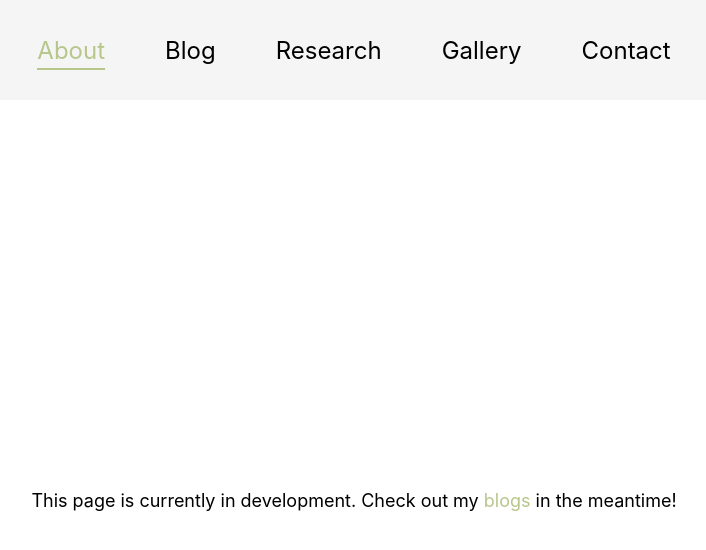
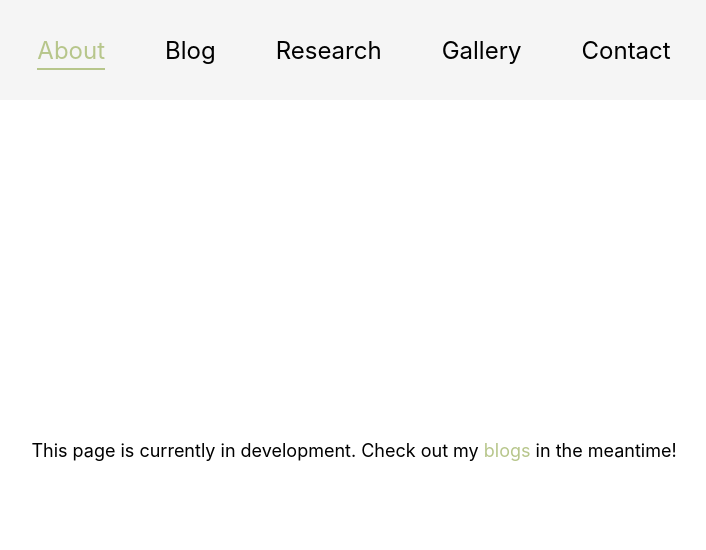
Before and after one commit to lukemoenning/digdiaries, a Next.js app: page / in a window 1280 px wide. Shown: the top 550 px of the page, without its empty margins (286-992 px from the left). Built offline with nearby package versions, Linux system fonts and the light colour scheme.

Commit message:
fix development alert style

```diff
--- a/app/components/InDevelopmentAlert.tsx
+++ b/app/components/InDevelopmentAlert.tsx
@@ -5,7 +5,7 @@ import { NextLink }from '@/app/libs/common-components'
 function InDevelopmentAlert() {
   return (
     <NormalPageWidth>
-      <BodyText style={{margin: 'auto'}}>
+      <BodyText style={{margin: 'auto', textAlign: 'center'}}>
         This page is currently in development. Check out my <NextLink style={{color: `${theme.colors.lightGreen}`, textAlign: 'center'}} href={`/blog/`}>blogs</NextLink> in the meantime!
       </BodyText>
     </NormalPageWidth>
--- a/app/libs/common-components.tsx
+++ b/app/libs/common-components.tsx
@@ -5,6 +5,7 @@ import { theme } from './theme';
 export const BodyText = styled.p`
   color: ${theme.colors.black};
   font-size: ${theme.fontSize.md};
+  padding: ${theme.padding.md};
 `;
 
 export const HeaderText = styled.p`
@@ -19,7 +20,7 @@ export const NormalPageWidth = styled.div`
   max-width: ${theme.sizing.body.normal};
   width: 100%;
   margin: 0 auto;
-  min-height: 100vh;
+  min-height: calc(100vh - ${theme.sizing.navbar.height});
 `;
 
 export const NextLink = styled(Link)`
--- a/app/libs/theme.ts
+++ b/app/libs/theme.ts
@@ -20,6 +20,13 @@ export const theme = {
     normal: 400,
     bold: 700,
   },
+  padding: {
+    xs: '5px',
+    sm: '10px',
+    md: '15px',
+    lg: '20px',
+    xl: '25px',
+  },
   sizing: {
     body: {
       narrow: '600px',
```
